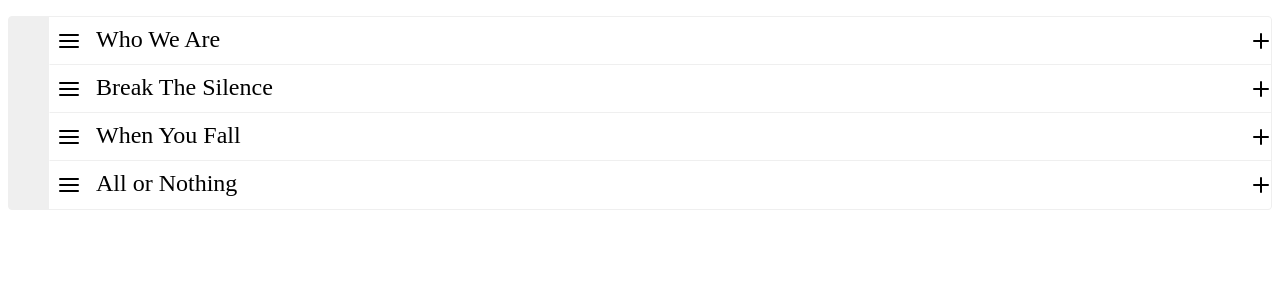
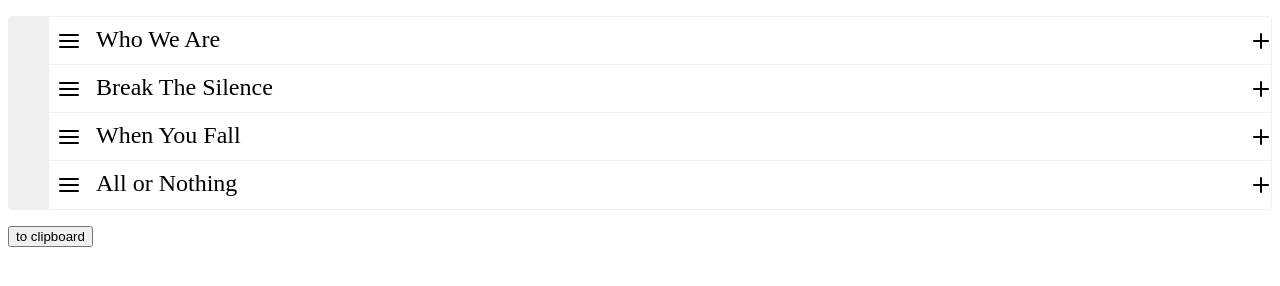
Before and after one commit to Tscheffrey/setlist-composer, a Gatsby site: page / in a window 1280 px wide. Built offline with nearby package versions, Linux system fonts and the light colour scheme; Gatsby itself is replaced by a stand-in of ours.

Commit message:
add copytext component

```diff
--- /dev/null
+++ b/src/components/CopyText.js
@@ -0,0 +1,14 @@
+import React from 'react'
+import styled from 'styled-components'
+import { List } from 'react-feather'
+
+class CopyText extends React.Component {
+  render(){
+    return(
+      <button>to clipboard</button>
+    )
+  }
+
+}
+
+export default CopyText
--- a/src/pages/index.js
+++ b/src/pages/index.js
@@ -2,6 +2,7 @@ import React from 'react'
 import Link from 'gatsby-link'
 import {SortableContainer, SortableElement, arrayMove} from 'react-sortable-hoc';
 import ListItem from '../components/ListItem'
+import CopyText from '../components/CopyText'
 import Shortid from 'shortid'
 import styled from 'styled-components';
 
@@ -58,4 +59,16 @@ class SortableComponent extends React.Component {
   }
 }
 
-export default SortableComponent
+class Main extends React.Component {
+  render(){
+    return(
+    <>
+      <SortableComponent/>
+      <CopyText />
+      </>
+    )
+  }
+}
+
+
+export default Main
```
